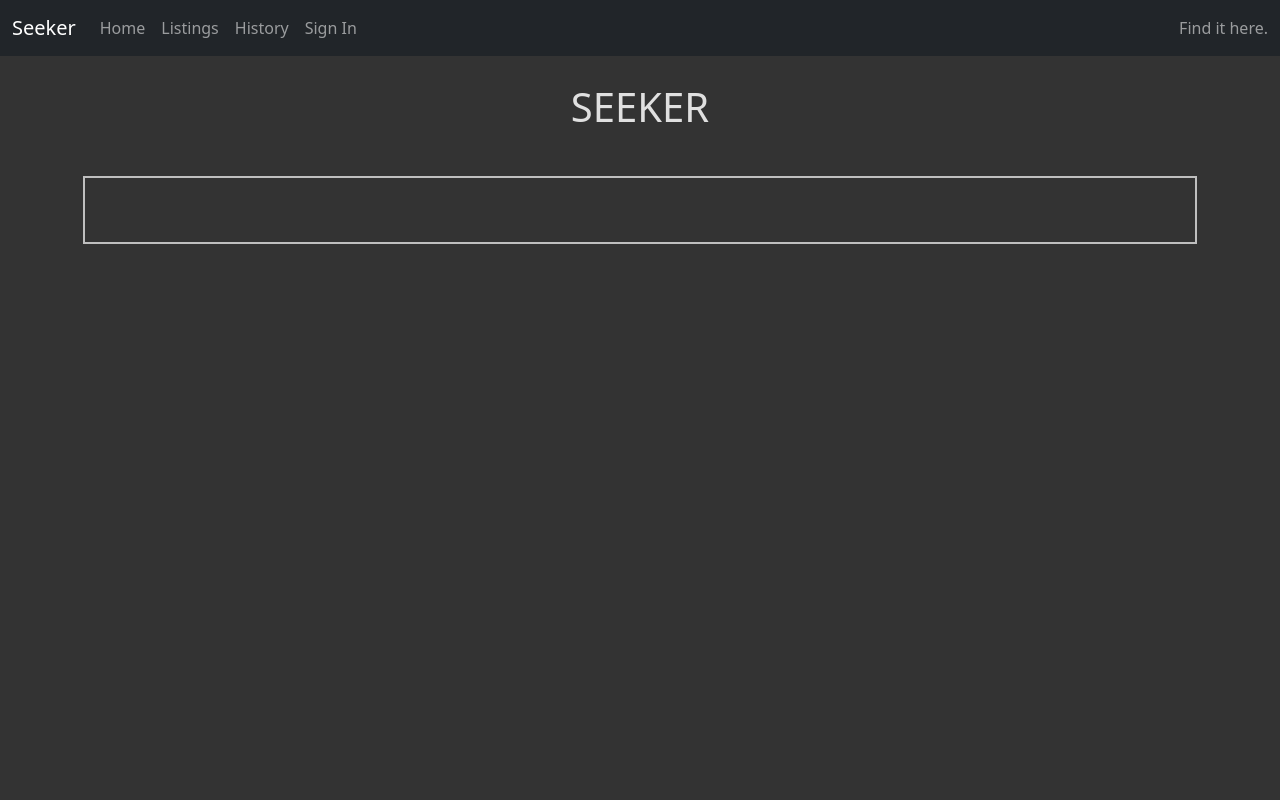
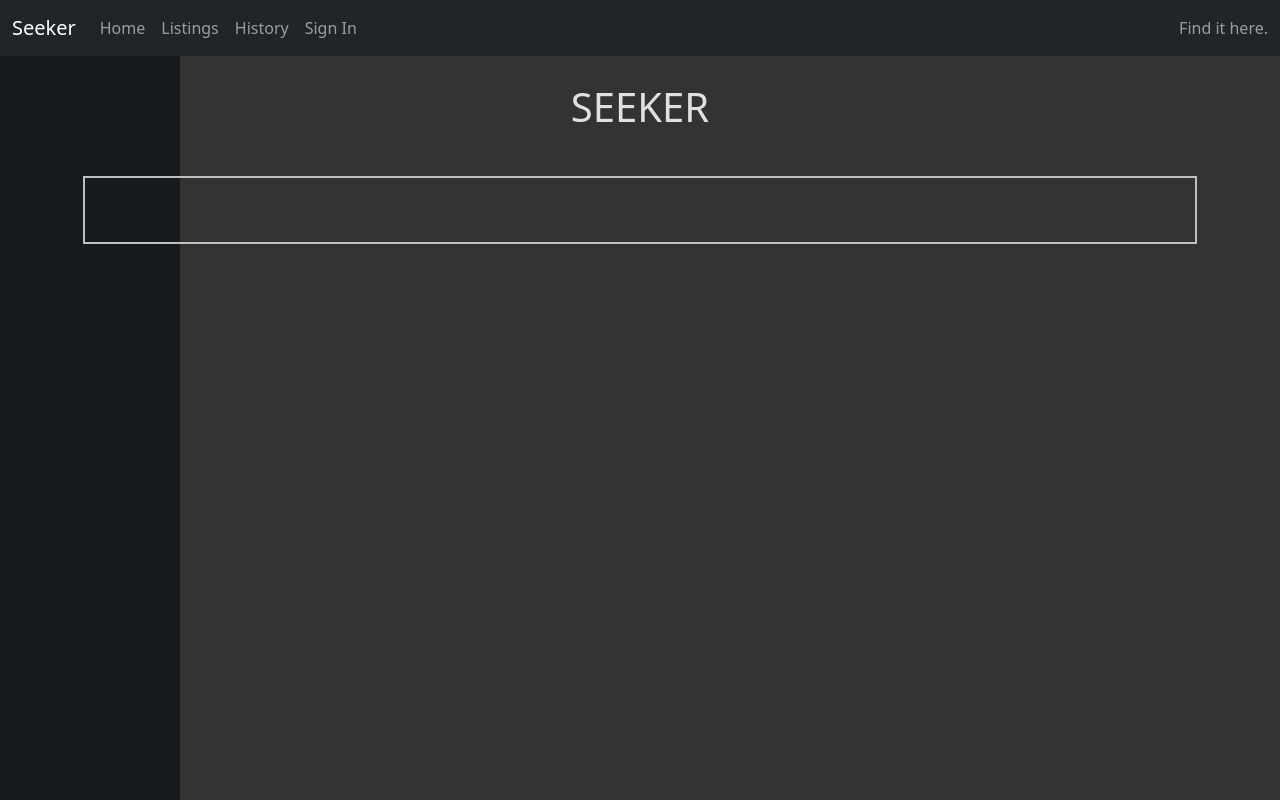
Before and after one commit to Wolfed9902/Seeker, a Flask app: page /listings in a window 1280 px wide. Run offline with Flask 2, Linux system fonts and the light colour scheme.

Commit message:
Update listings.html

```diff
--- a/seeker/templates/listings.html
+++ b/seeker/templates/listings.html
@@ -4,6 +4,10 @@
 <div class="container">
   <div class="text-center home-title">
     <h1 class = title-text> SEEKER </h1>
+  </div>
+</div>
+<div class="sidebar">
+  <div class="container">
   </div>
 </div>
 <div class="container">
```
